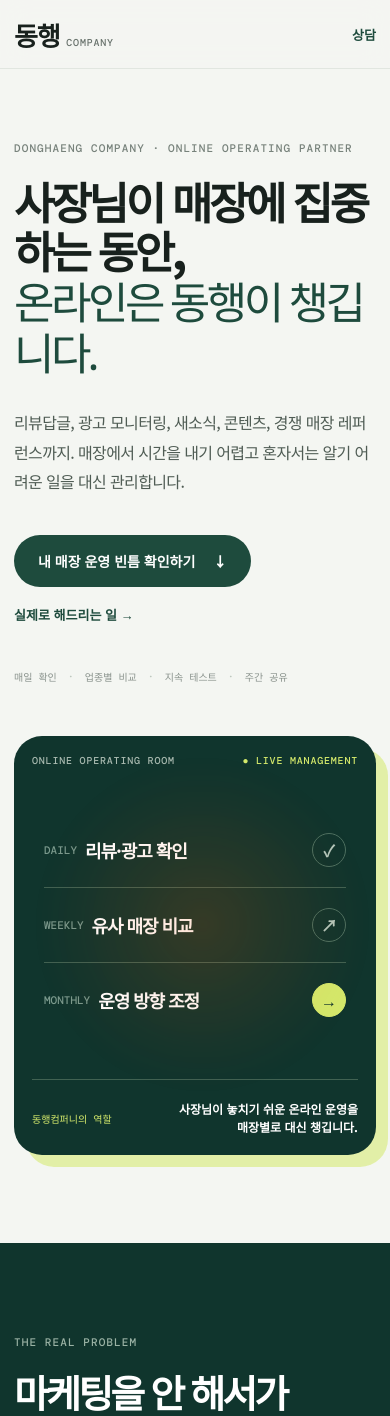
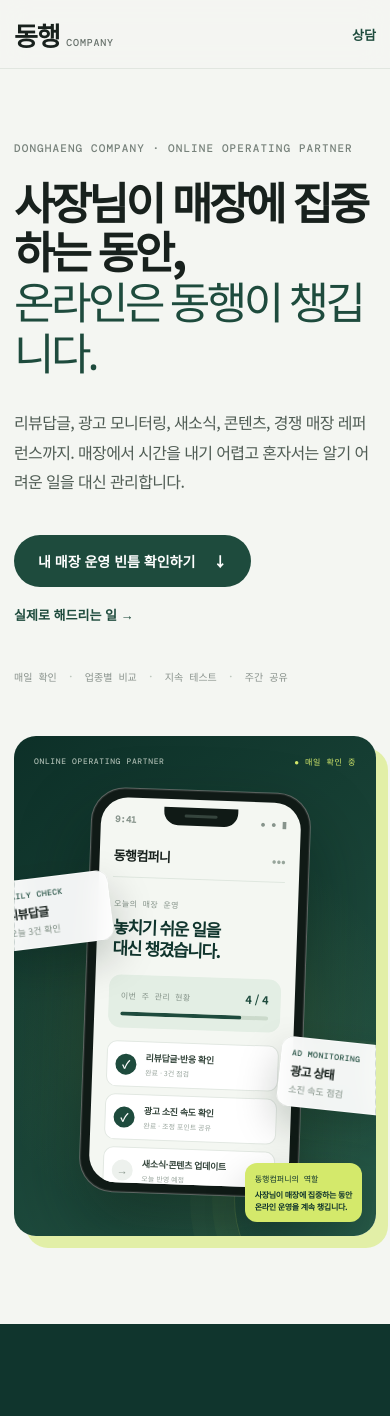
Before and after one commit to sangil92/donghaeng_company, a Next.js app: page / in a window 390 px wide. Shown: the top 1416 px of the page. Built offline with nearby package versions, Linux system fonts and the light colour scheme.

Commit message:
Restore phone mockup hero visual

```diff
--- a/app/globals.css
+++ b/app/globals.css
@@ -68,6 +68,52 @@ button, a { -webkit-tap-highlight-color: transparent; }
 .visual-caption { padding: 20px 0 0; border-top: 1px solid #416252; }
 .visual-caption span { color: var(--lime); font: 500 10px 'DM Mono', monospace; }
 .visual-caption b { font-size: 12px; line-height: 1.55; text-align: right; }
+
+.phone-stage { position: relative; min-height: 610px; display: grid; place-items: center; overflow: hidden; isolation: isolate; padding: 42px 28px 34px; border-radius: 28px; color: white; background: linear-gradient(145deg, #0d3028 0%, #1e4b3d 72%, #285b49 100%); box-shadow: 28px 28px 0 rgba(212,233,107,.55); }
+.phone-stage::before, .phone-stage::after { content: ""; position: absolute; z-index: -1; border-radius: 50%; pointer-events: none; }
+.phone-stage::before { width: 420px; height: 420px; top: 90px; left: 50%; transform: translateX(-50%); background: radial-gradient(circle, rgba(212,233,107,.22), rgba(212,233,107,.04) 48%, transparent 70%); }
+.phone-stage::after { width: 230px; height: 230px; right: -90px; bottom: -80px; border: 1px solid rgba(212,233,107,.22); box-shadow: 0 0 0 22px rgba(212,233,107,.04), 0 0 0 44px rgba(212,233,107,.035); }
+.phone-stage-top { position: absolute; top: 26px; left: 30px; right: 30px; display: flex; align-items: center; justify-content: space-between; color: #a8b9af; font: 500 10px 'DM Mono', monospace; letter-spacing: .08em; }
+.phone-stage-top b { color: var(--lime); font-weight: 500; }
+.phone-shell { position: relative; z-index: 2; width: min(286px, 74%); padding: 9px; border: 1px solid rgba(255,255,255,.32); border-radius: 43px; background: #101a16; box-shadow: 0 34px 70px rgba(4,19,14,.42), inset 0 0 0 1px rgba(255,255,255,.08); transform: rotate(2deg); }
+.phone-speaker { position: absolute; z-index: 3; top: 17px; left: 50%; width: 74px; height: 18px; transform: translateX(-50%); border-radius: 0 0 14px 14px; background: #101a16; }
+.phone-speaker::after { content: ""; position: absolute; top: 7px; left: 50%; width: 33px; height: 3px; transform: translateX(-50%); border-radius: 99px; background: #35443d; }
+.phone-screen { position: relative; overflow: hidden; aspect-ratio: .52; padding: 16px 14px 12px; border-radius: 35px; color: var(--ink); background: #f4f7f2; }
+.phone-status, .phone-screen-head, .phone-progress > div, .phone-bottom-nav { display: flex; align-items: center; justify-content: space-between; }
+.phone-status { color: #87948c; font: 600 9px 'DM Mono', monospace; }
+.phone-screen-head { margin-top: 20px; padding-bottom: 12px; border-bottom: 1px solid #dfe7df; font-size: 13px; font-weight: 900; letter-spacing: -.05em; }
+.phone-screen-head b { color: #97a59b; font-size: 12px; letter-spacing: 0; }
+.phone-greeting { margin: 20px 2px 17px; }
+.phone-greeting small, .phone-progress span, .phone-next-step small { display: block; color: #86948a; font: 500 8px 'DM Mono', monospace; letter-spacing: .05em; }
+.phone-greeting strong { display: block; margin-top: 8px; color: var(--green-dark); font-size: 20px; line-height: 1.22; letter-spacing: -.08em; }
+.phone-progress { padding: 12px; border-radius: 12px; background: #e3eee4; }
+.phone-progress > div { color: #617168; font-size: 9px; }
+.phone-progress strong { color: var(--green); font-size: 11px; }
+.phone-progress i { display: block; height: 4px; margin-top: 9px; overflow: hidden; border-radius: 99px; background: #cbdacb; }
+.phone-progress i b { display: block; width: 82%; height: 100%; border-radius: inherit; background: var(--green); }
+.phone-task-list { display: grid; gap: 7px; margin-top: 13px; }
+.phone-task { display: flex; align-items: center; gap: 9px; padding: 9px 8px; border: 1px solid #e2e8e2; border-radius: 10px; background: white; }
+.phone-task > span { display: grid; flex: 0 0 21px; width: 21px; height: 21px; place-items: center; border-radius: 50%; color: #88968c; background: #edf1ed; font-size: 11px; font-weight: 900; }
+.phone-task.is-done > span { color: white; background: var(--green); }
+.phone-task p { margin: 0; }
+.phone-task b, .phone-task small { display: block; }
+.phone-task b { color: #33443a; font-size: 9px; letter-spacing: -.04em; }
+.phone-task small { margin-top: 3px; color: #9aa69e; font-size: 7px; }
+.phone-next-step { margin-top: 13px; padding: 11px 10px; border-radius: 11px; color: white; background: var(--green); }
+.phone-next-step small { color: var(--lime); font-size: 7px; }
+.phone-next-step b { display: block; margin-top: 6px; font-size: 9px; line-height: 1.45; letter-spacing: -.04em; }
+.phone-bottom-nav { margin: 15px 6px 1px; color: #a0aaa3; font-size: 8px; }
+.phone-bottom-nav .active { color: var(--green); font-weight: 900; }
+.phone-float-card, .phone-float-note { position: absolute; z-index: 4; border: 1px solid rgba(255,255,255,.55); background: rgba(255,255,255,.94); box-shadow: 0 18px 42px rgba(4,19,14,.22); backdrop-filter: blur(12px); }
+.phone-float-card { display: grid; gap: 4px; width: 140px; padding: 14px; border-radius: 16px; color: var(--ink); }
+.phone-float-card small { color: var(--green); font: 500 8px 'DM Mono', monospace; letter-spacing: .06em; }
+.phone-float-card strong { font-size: 14px; letter-spacing: -.06em; }
+.phone-float-card span { color: #7c8b81; font-size: 9px; }
+.phone-float-left { top: 31%; left: 3%; transform: rotate(-7deg); }
+.phone-float-right { right: 3%; bottom: 24%; transform: rotate(6deg); }
+.phone-float-note { right: 7%; bottom: 6%; display: grid; gap: 5px; padding: 12px 14px; border: 0; border-radius: 12px; background: var(--lime); color: var(--green-dark); }
+.phone-float-note span { font: 500 8px 'DM Mono', monospace; }
+.phone-float-note b { font-size: 10px; line-height: 1.4; letter-spacing: -.04em; }
 
 .problem-section { padding: 132px 0; color: white; background: var(--green-dark); }
 .section-intro { max-width: 640px; }
@@ -193,6 +239,7 @@ h2 { font-size: clamp(38px, 5vw, 64px); word-break: keep-all; }
   .hero { padding: 72px 0 88px; }
   .hero-grid, .check-grid, .price-grid { grid-template-columns: 1fr; gap: 52px; }
   .hero-visual { box-shadow: 12px 12px 0 rgba(212,233,107,.55); }
+  .phone-stage { min-height: 560px; box-shadow: 12px 12px 0 rgba(212,233,107,.55); }
   .split-intro { grid-template-columns: 1fr; gap: 24px; align-items: start; }
   .problem-section .split-intro { grid-template-columns: 1fr; }
   .problem-grid, .proof-grid { grid-template-columns: 1fr; margin-top: 50px; }
@@ -218,6 +265,17 @@ h2 { font-size: clamp(38px, 5vw, 64px); word-break: keep-all; }
   .hero-lead { font-size: 16px; }
   .hero-actions { align-items: flex-start; flex-direction: column; gap: 18px; }
   .hero-visual { padding: 18px; }
+  .phone-stage { min-height: 500px; padding: 34px 10px 22px; border-radius: 22px; }
+  .phone-stage-top { top: 20px; left: 20px; right: 20px; font-size: 8px; }
+  .phone-shell { width: 220px; border-radius: 34px; }
+  .phone-screen { border-radius: 27px; }
+  .phone-greeting strong { font-size: 17px; }
+  .phone-float-card { width: 115px; padding: 10px; border-radius: 12px; }
+  .phone-float-card strong { font-size: 12px; }
+  .phone-float-left { left: -18px; top: 28%; }
+  .phone-float-right { right: -18px; bottom: 25%; }
+  .phone-float-note { right: 14px; bottom: 14px; padding: 10px; }
+  .phone-float-note b { font-size: 8px; }
   .flow-item { gap: 8px; }
   .flow-item b { font-size: 18px; }
   .flow-item small { display: none; }
--- a/app/page.tsx
+++ b/app/page.tsx
@@ -1,5 +1,6 @@
 import { site, entryService, pricing } from "@/content/site";
 import { ProofSection } from "@/components/ProofSection";
+import { PhoneMockup } from "@/components/PhoneMockup";
 
 const operatingAreas = [
   {
@@ -73,17 +74,7 @@ export default function Home() {
               <div className="hero-actions"><a className="button primary" href="#problem">내 매장 운영 빈틈 확인하기 <span>↓</span></a><a className="text-link" href="#operating">실제로 해드리는 일 <span>→</span></a></div>
               <div className="hero-trust"><span>매일 확인</span><i>·</i><span>업종별 비교</span><i>·</i><span>지속 테스트</span><i>·</i><span>주간 공유</span></div>
             </div>
-            <div className="hero-visual" aria-label="동행컴퍼니 온라인 운영실">
-              <div className="visual-header"><span>ONLINE OPERATING ROOM</span><span className="status-dot">● LIVE MANAGEMENT</span></div>
-              <div className="flow-stack">
-                <div className="flow-item"><span>DAILY</span><b>리뷰·광고 확인</b><small>놓치기 쉬운 신호</small><strong>✓</strong></div>
-                <div className="flow-line" />
-                <div className="flow-item"><span>WEEKLY</span><b>유사 매장 비교</b><small>다음 액션 찾기</small><strong>↗</strong></div>
-                <div className="flow-line" />
-                <div className="flow-item accent"><span>MONTHLY</span><b>운영 방향 조정</b><small>계속 변화를 주기</small><strong>→</strong></div>
-              </div>
-              <div className="visual-caption"><span>동행컴퍼니의 역할</span><b>사장님이 놓치기 쉬운 온라인 운영을<br />매장별로 대신 챙깁니다.</b></div>
-            </div>
+            <PhoneMockup />
           </div>
         </section>
 
--- /dev/null
+++ b/components/PhoneMockup.tsx
@@ -0,0 +1,47 @@
+export function PhoneMockup() {
+  return (
+    <div className="phone-stage" aria-label="동행컴퍼니의 온라인 운영 현황">
+      <div className="phone-stage-top">
+        <span>ONLINE OPERATING PARTNER</span>
+        <b>● 매일 확인 중</b>
+      </div>
+
+      <div className="phone-float-card phone-float-left">
+        <small>DAILY CHECK</small>
+        <strong>리뷰답글</strong>
+        <span>오늘 3건 확인</span>
+      </div>
+
+      <div className="phone-float-card phone-float-right">
+        <small>AD MONITORING</small>
+        <strong>광고 상태</strong>
+        <span>소진 속도 점검</span>
+      </div>
+
+      <div className="phone-shell">
+        <div className="phone-speaker" />
+        <div className="phone-screen">
+          <div className="phone-status"><span>9:41</span><span>● ● ▮</span></div>
+          <div className="phone-screen-head"><span>동행컴퍼니</span><b>•••</b></div>
+          <div className="phone-greeting">
+            <small>오늘의 매장 운영</small>
+            <strong>놓치기 쉬운 일을<br />대신 챙겼습니다.</strong>
+          </div>
+          <div className="phone-progress">
+            <div><span>이번 주 관리 현황</span><strong>4 / 4</strong></div>
+            <i><b /></i>
+          </div>
+          <div className="phone-task-list">
+            <div className="phone-task is-done"><span>✓</span><p><b>리뷰답글·반응 확인</b><small>완료 · 3건 점검</small></p></div>
+            <div className="phone-task is-done"><span>✓</span><p><b>광고 소진 속도 확인</b><small>완료 · 조정 포인트 공유</small></p></div>
+            <div className="phone-task"><span>→</span><p><b>새소식·콘텐츠 업데이트</b><small>오늘 반영 예정</small></p></div>
+          </div>
+          <div className="phone-next-step"><small>NEXT ACTION</small><b>비슷한 매장 레퍼런스와<br />다음 주 문구를 비교합니다.</b></div>
+          <div className="phone-bottom-nav"><span className="active">운영</span><span>리포트</span><span>상담</span></div>
+        </div>
+      </div>
+
+      <div className="phone-float-note"><span>동행컴퍼니의 역할</span><b>사장님이 매장에 집중하는 동안<br />온라인 운영을 계속 챙깁니다.</b></div>
+    </div>
+  );
+}
```
